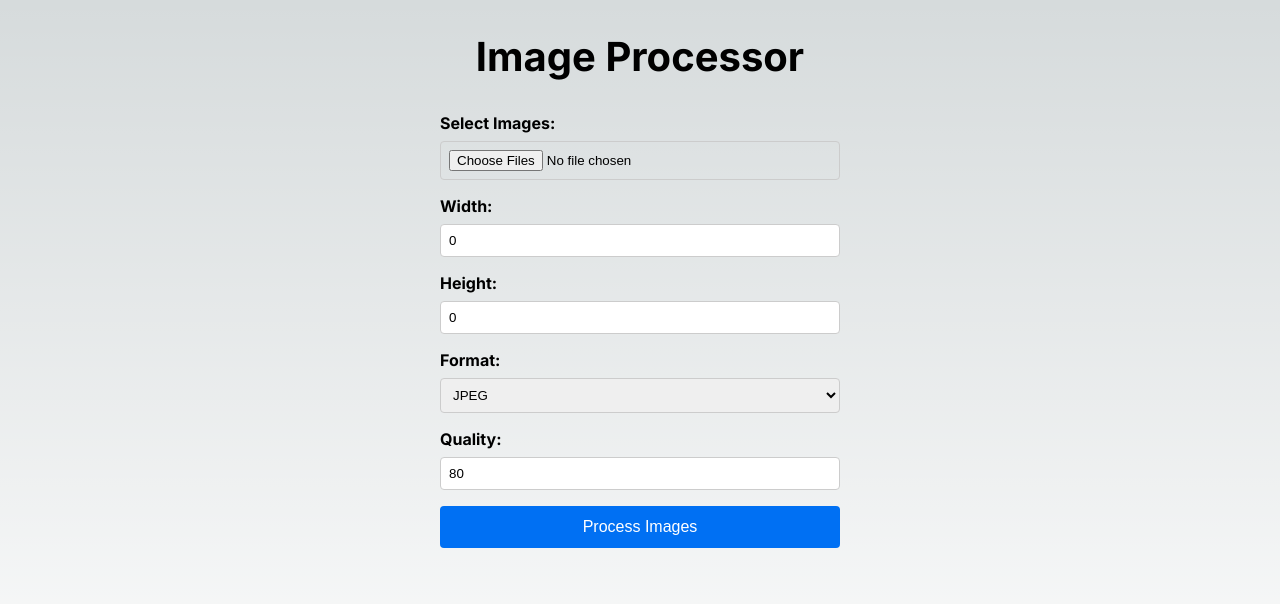
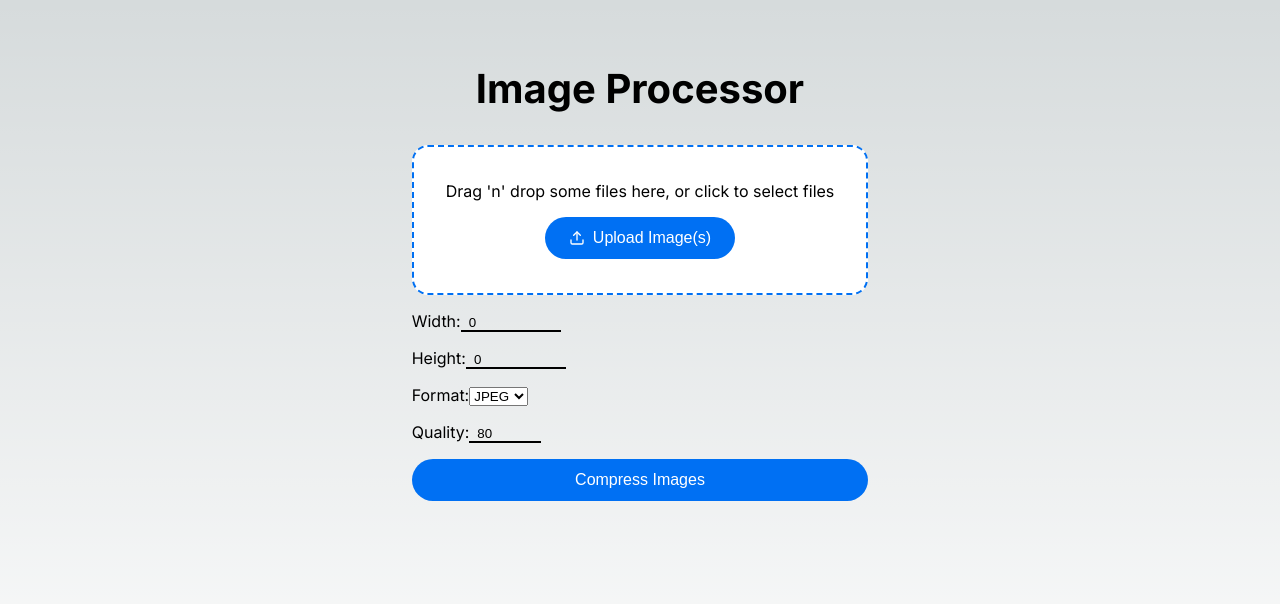
Before and after one commit to Lucky-victory/next-image-processor-api, a Next.js app: page / in a window 1280 px wide. Shown: the top 604 px of the page. Built offline with nearby package versions, Linux system fonts and the light colour scheme.

Commit message:
update the styling

```diff
--- a/package.json
+++ b/package.json
@@ -15,6 +15,7 @@
     "next": "14.2.7",
     "react": "^18",
     "react-dom": "^18",
+    "react-dropzone": "^14.2.3",
     "react-icons": "^5.3.0",
     "react-spinners": "^0.14.1",
     "sharp": "^0.33.5",
--- a/src/pages/index.tsx
+++ b/src/pages/index.tsx
@@ -2,10 +2,15 @@ import Head from "next/head";
 import Image from "next/image";
 import { Inter } from "next/font/google";
 import styles from "@/styles/Home.module.css";
-import { useState, useRef, useEffect } from "react";
+
+import { useState, useRef, useCallback, useEffect } from "react";
+import { useDropzone } from "react-dropzone";
+import { motion } from "framer-motion";
 import { Swiper, SwiperSlide } from "swiper/react";
 import "swiper/css";
 import { BeatLoader } from "react-spinners";
+import axios from "axios";
+import { LuUpload } from "react-icons/lu";
 
 const inter = Inter({ subsets: ["latin"] });
 
@@ -21,12 +26,30 @@ export default function Home() {
   const [sliderPosition, setSliderPosition] = useState(50);
   const [isProcessing, setIsProcessing] = useState(false);
   const [uploadProgress, setUploadProgress] = useState(0);
+  const [processedThumbnails, setProcessedThumbnails] = useState<string[]>([]);
 
   const sliderRef = useRef<HTMLDivElement>(null);
 
-  const handleFileChange = (event: React.ChangeEvent<HTMLInputElement>) => {
-    const files = Array.from(event.target.files || []);
-    setImages(files);
+  const onDrop = useCallback((acceptedFiles: File[]) => {
+    setImages((prevImages) => [...prevImages, ...acceptedFiles]);
+  }, []);
+
+  const { getRootProps, getInputProps, isDragActive } = useDropzone({
+    onDrop,
+    accept: {
+      "image/*": [".jpg", ".jpeg", ".png", ".webp"],
+    },
+    multiple: true,
+    maxFiles: 10,
+  });
+
+  const handleDownload = (filename: string) => {
+    const link = document.createElement("a");
+    link.href = `/processed/${filename}`;
+    link.download = filename;
+    document.body.appendChild(link);
+    link.click();
+    document.body.removeChild(link);
   };
 
   const handleSubmit = async (event: React.FormEvent<HTMLFormElement>) => {
@@ -49,17 +72,23 @@ export default function Home() {
     formData.append("quality", quality.toString());
 
     try {
-      const response = await fetch("/api/image-processor", {
+      const response = await axios("/api/image-processor", {
         method: "POST",
-        body: formData,
+        data: formData,
+        onUploadProgress(progressEvent) {
+          if (progressEvent.total !== undefined) {
+            setUploadProgress(
+              Math.round((progressEvent.loaded * 100) / progressEvent.total)
+            );
+          }
+        },
       });
 
-      if (!response.ok) {
+      if (response.status !== 200) {
         throw new Error("Failed to process images");
       }
 
-      const result = await response.json();
-      setProcessedImages(result.images);
+      setProcessedImages(response.data.images);
       setError(null);
     } catch (err) {
       setError("Error processing images");
@@ -98,21 +127,26 @@ export default function Home() {
         <link rel="icon" href="/favicon.ico" />
       </Head>
       <main className={`${styles.main} ${inter.className}`}>
+        <div className={styles.container}>
           <h1 className={styles.title}>Image Processor</h1>
+          <div {...getRootProps()} className={styles.dropzone}>
+            <input {...getInputProps()} />
+            {isDragActive ? (
+              <p>Drop the files here ...</p>
+            ) : (
+              <>
+                <p>
+                  Drag &apos;n&apos; drop some files here, or click to select
+                  files
+                </p>
+
+                <button className={styles.button}>
+                  <LuUpload /> <span> Upload Image(s)</span>
+                </button>
+              </>
+            )}
+          </div>
           <form onSubmit={handleSubmit} className={styles.form}>
-          <div className={styles.inputGroup}>
-            <label htmlFor="file" className={styles.label}>
-              Select Images:
-            </label>
-            <input
-              type="file"
-              id="file"
-              accept="image/*"
-              onChange={handleFileChange}
-              className={styles.fileInput}
-              multiple
-            />
-          </div>
             <div className={styles.inputGroup}>
               <label htmlFor="width" className={styles.label}>
                 Width:
@@ -166,38 +200,70 @@ export default function Home() {
                 className={styles.input}
               />
             </div>
-          <button
+            <motion.button
               type="submit"
               className={styles.button}
+              whileHover={{ scale: 1.05 }}
+              whileTap={{ scale: 0.95 }}
               disabled={isProcessing}
             >
               {isProcessing ? (
                 <BeatLoader color="#ffffff" size={10} />
               ) : (
-              "Process Images"
+                "Compress Images"
               )}
-          </button>
+            </motion.button>
           </form>
           {uploadProgress > 0 && (
-          <progress
-            value={uploadProgress}
-            max="100"
+            <div className={styles.progressBarContainer}>
+              <div
                 className={styles.progressBar}
-          />
+                style={{ width: `${uploadProgress}%` }}
+              ></div>
+            </div>
           )}
           {error && <p className={styles.error}>{error}</p>}
           {images.length > 0 && (
-          <Swiper spaceBetween={10} slidesPerView="auto" freeMode={true}>
+            <div className={styles.thumbnailGrid}>
               {images.map((image, index) => (
-              <SwiperSlide key={index} style={{ width: "auto" }}>
+                <div key={index} className={styles.thumbnailContainer}>
                   <img
                     src={URL.createObjectURL(image)}
                     alt={`Thumbnail ${index + 1}`}
                     className={styles.thumbnail}
                   />
+                </div>
+              ))}
+            </div>
+          )}
+          {processedImages.length > 0 && (
+            <div className={styles.processedImagesContainer}>
+              <h2>Processed Images</h2>
+              <Swiper
+                spaceBetween={10}
+                slidesPerView="auto"
+                className={styles.swiper}
+              >
+                {processedImages.map((image, index) => (
+                  <SwiperSlide key={index}>
+                    <div className={styles.processedImageItem}>
+                      <img
+                        src={`/processed/${image.filename}`}
+                        alt={`Processed ${index + 1}`}
+                        className={styles.thumbnail}
+                        onClick={() => setCurrentImageIndex(index)}
+                      />
+                      <button
+                        className={styles.downloadButton}
+                        onClick={() => handleDownload(image.filename)}
+                      >
+                        Download
+                      </button>
+                    </div>
                   </SwiperSlide>
                 ))}
               </Swiper>
+            </div>
           )}
           {processedImages.length > 0 &&
             currentImageIndex < processedImages.length && (
@@ -239,7 +305,9 @@ export default function Home() {
                 </p>
                 <p>
                   New Size:{" "}
-                {(processedImages[currentImageIndex].newSize / 1024).toFixed(2)}{" "}
+                  {(processedImages[currentImageIndex].newSize / 1024).toFixed(
+                    2
+                  )}{" "}
                   KB
                 </p>
                 <p>
@@ -248,6 +316,7 @@ export default function Home() {
                 </p>
               </div>
             )}
+        </div>
       </main>
     </>
   );
--- a/src/styles/Home.module.css
+++ b/src/styles/Home.module.css
@@ -2,7 +2,7 @@
   display: flex;
   flex-direction: column;
   align-items: center;
-  padding: 2rem;
+  padding: 2rem 1rem;
   min-height: 100vh;
 }
 
@@ -107,57 +107,109 @@
   position: relative;
 }
 
+.container {
+  max-width: 1200px;
+  margin: 0 auto;
+  padding: 2rem;
+}
+
 .title {
   font-size: 2.5rem;
+  text-align: center;
   margin-bottom: 2rem;
+}
+
+.dropzone {
+  border: 2px dashed #0070f3;
+  border-radius: 16px;
+  padding: 2rem;
   text-align: center;
+  cursor: pointer;
+  margin-bottom: 2rem;
+  height: 150px;
+  max-width: 600px;
+  margin: 0 auto;
+  background-color: #fff;
+  display: flex;
+  align-items: center;
+  justify-content: center;
+  flex-direction: column;
+  gap: 1rem;
 }
 
 .form {
+  display: grid;
+  gap: 1rem;
+  margin-bottom: 2rem;
+  padding: 2rem 1remx;
+  margin: 1rem auto;
+}
+
+.button {
+  background-color: #0070f3;
+  color: white;
+  border: none;
+  padding: 0.75rem 1.5rem;
+  border-radius: 999px;
+  cursor: pointer;
+  font-size: 1rem;
   display: flex;
-  flex-direction: column;
-  gap: 1rem;
-  max-width: 400px;
+  align-items: center;
+  justify-content: center;
+  gap: 0.5rem;
+}
+
+.progressBarContainer {
   width: 100%;
+  height: 10px;
+  background-color: #e0e0e0;
+  border-radius: 5px;
+  overflow: hidden;
   margin-bottom: 2rem;
 }
 
-.inputGroup {
+.progressBar {
+  height: 100%;
+  background-color: #0070f3;
+  transition: width 0.3s ease;
+}
+.thumbnailGrid {
+  display: grid;
+  grid-template-columns: repeat(auto-fill, minmax(100px, 1fr));
+  gap: 10px;
+  margin-bottom: 2rem;
+}
+
+.thumbnailContainer {
+  width: 100%;
+  aspect-ratio: 1;
+}
+
+.thumbnail {
+  width: 100%;
+  height: 100%;
+  object-fit: cover;
+  border-radius: 4px;
+}
+.processedImagesContainer {
+  margin-bottom: 2rem;
+}
+
+.processedImageItem {
   display: flex;
   flex-direction: column;
+  align-items: center;
 }
 
-.label {
-  margin-bottom: 0.5rem;
-  font-weight: bold;
-}
-
-.input,
-.select,
-.fileInput {
-  padding: 0.5rem;
-  border: 1px solid #ccc;
-  border-radius: 4px;
-}
-
-.button {
-  padding: 0.75rem 1rem;
+.downloadButton {
+  margin-top: 0.5rem;
   background-color: #0070f3;
   color: white;
   border: none;
+  padding: 0.5rem 1rem;
   border-radius: 4px;
   cursor: pointer;
-  font-size: 1rem;
-  transition: background-color 0.2s;
-}
-
-.button:hover {
-  background-color: #0051a2;
-}
-
-.button:disabled {
-  background-color: #ccc;
-  cursor: not-allowed;
+  font-size: 0.875rem;
 }
 
 .error {
@@ -165,17 +217,6 @@
   text-align: center;
 }
 
-.progressBar {
-  width: 100%;
-  height: 10px;
-  margin-bottom: 1rem;
-}
-.thumbnail {
-  width: 100px;
-  height: 100px;
-  object-fit: cover;
-  border-radius: 4px;
-}
 .result {
   margin-top: 2rem;
   text-align: center;
@@ -283,16 +324,6 @@
   }
 }
 
-@media (prefers-color-scheme: dark) {
-  .vercelLogo {
-    filter: invert(1);
-  }
-
-  .logo {
-    filter: invert(1) drop-shadow(0 0 0.3rem #ffffff70);
-  }
-}
-
 @keyframes rotate {
   from {
     transform: rotate(360deg);
@@ -352,3 +383,14 @@
   transform: translate(-50%, -50%);
   box-shadow: 0 0 10px rgba(0, 0, 0, 0.3);
 }
+.input {
+  background: transparent;
+  border: none;
+  border-bottom: 2px solid black;
+  padding: 0 0.5rem;
+  max-width: 100px;
+}
+.input:focus {
+  outline: none;
+  border-bottom-color: #0070f3;
+}
```
Also changed, not shown: 1 other file (tests, documents, lock files or other folders). Lines whose indentation alone changed are shown as unchanged.
